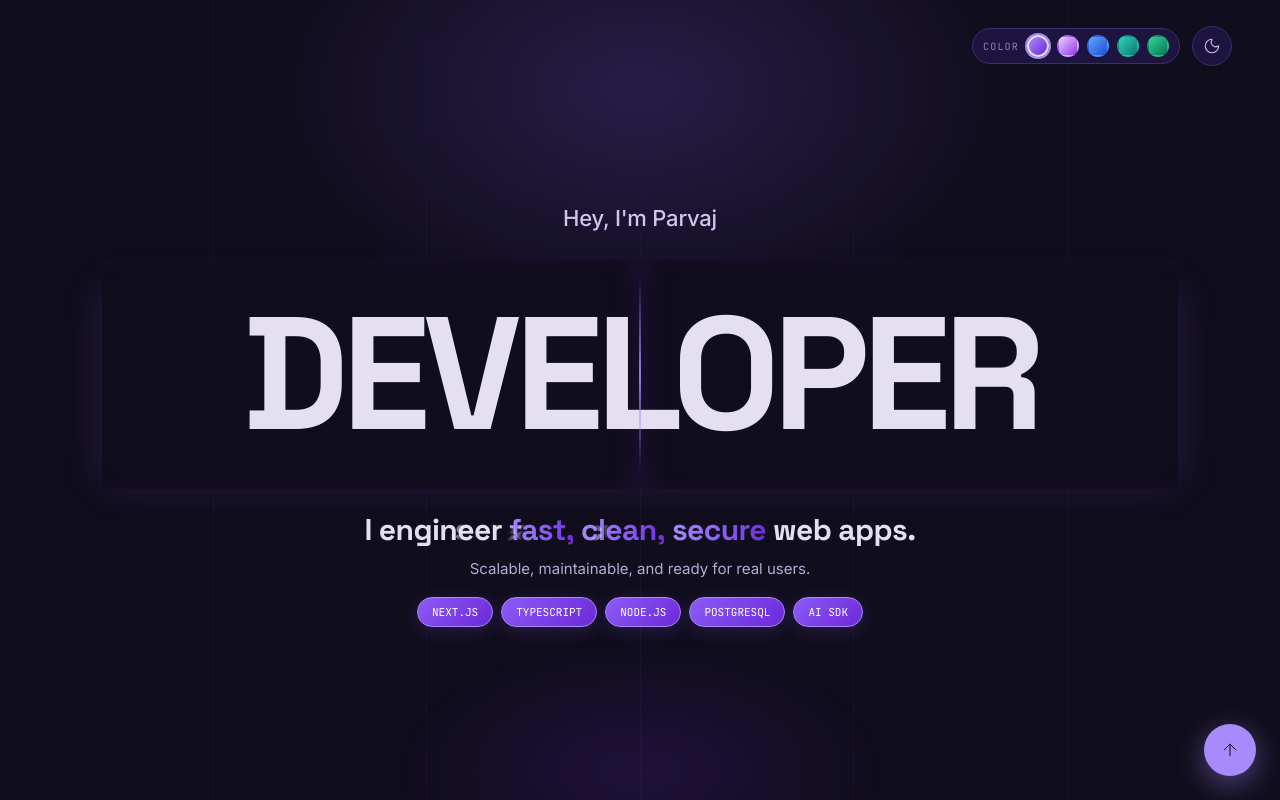
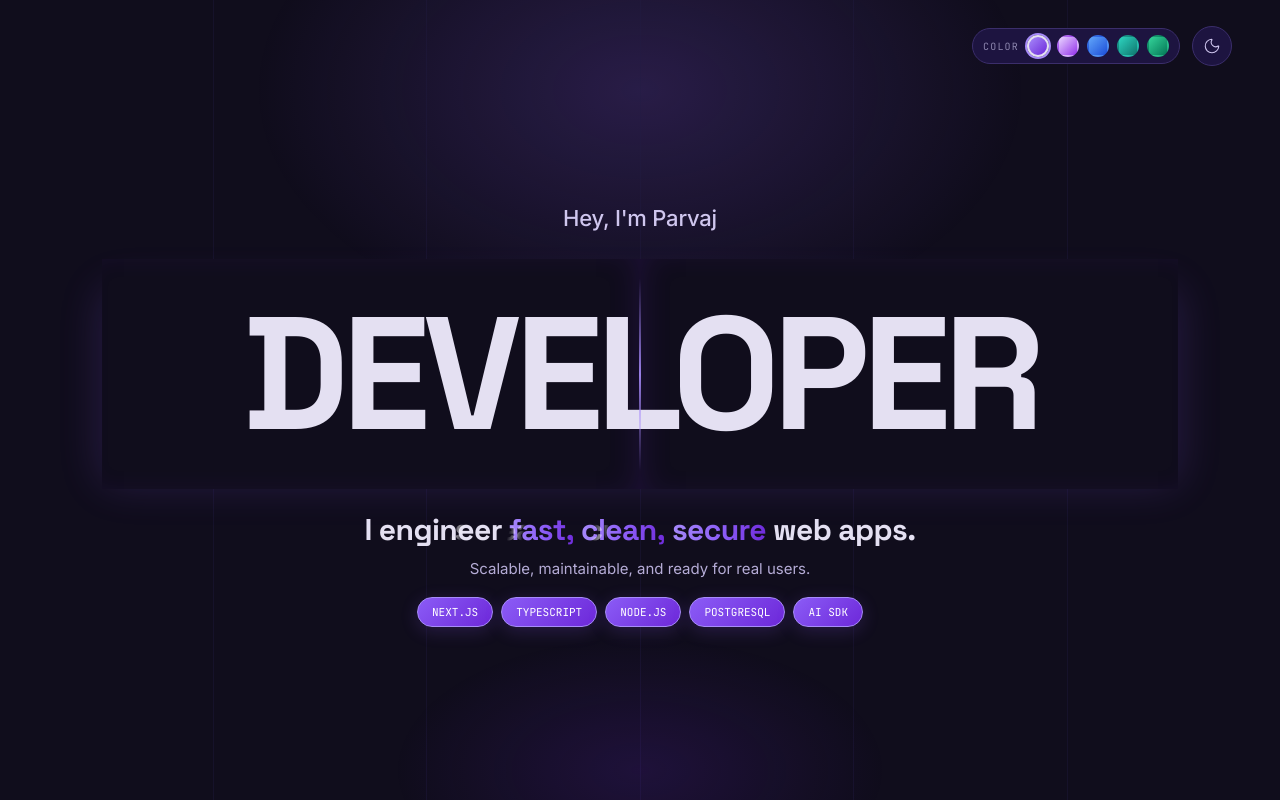
Before and after one commit to parvajio/parvajioapp, a Next.js app: page / in a window 1280 px wide. Shown: the top 800 px of the page. Built offline with nearby package versions, Linux system fonts and the light colour scheme.

Commit message:
back button removedd

```diff
--- a/components/WorkShell.tsx
+++ b/components/WorkShell.tsx
@@ -1,7 +1,7 @@
 "use client";
 
 import { useCallback, useEffect, useRef, useState } from "react";
-import { ArrowUp } from "lucide-react";
+
 import { useHardScrollBack } from "@/hooks/useHardScrollBack";
 import { usePullToReturn } from "@/hooks/usePullToReturn";
 import { useScrollSpy } from "@/hooks/useScrollSpy";
@@ -117,14 +117,6 @@ export default function WorkShell() {
           />
         </div>
       </section>
-      <button
-        type="button"
-        className="up-btn"
-        onClick={hard.goHero}
-        aria-label="back to hero"
-      >
-        <ArrowUp size={20} aria-hidden="true" />
-      </button>
       <ScrollRing progress={hard.progress} visible={hard.visible} />
     </>
   );
```
